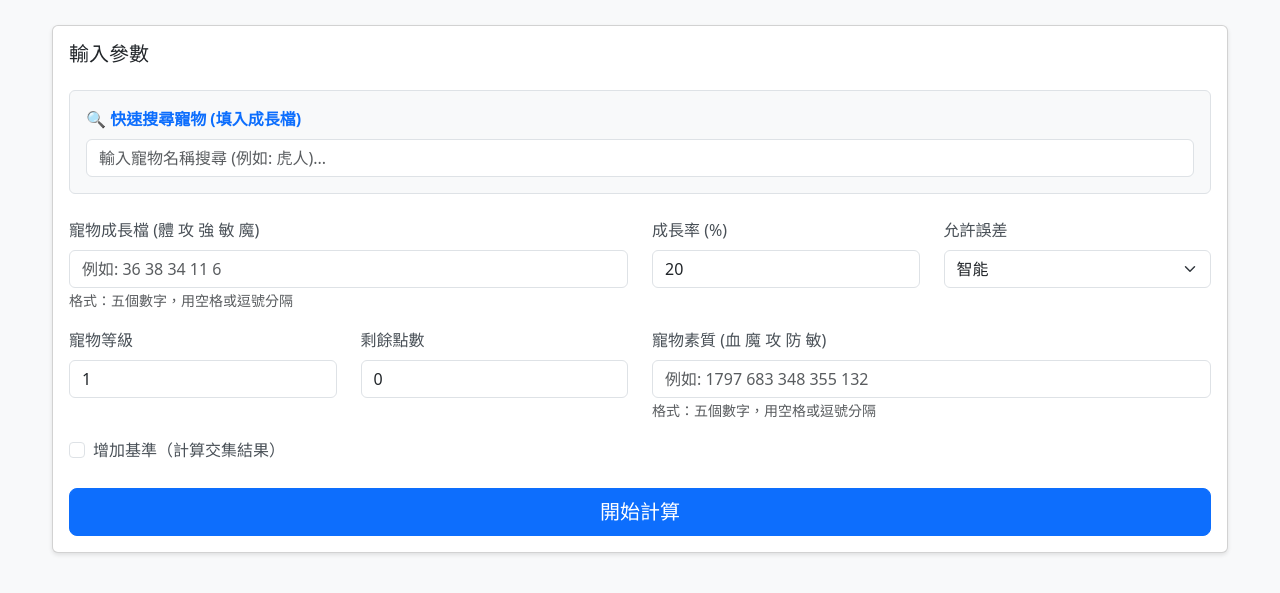
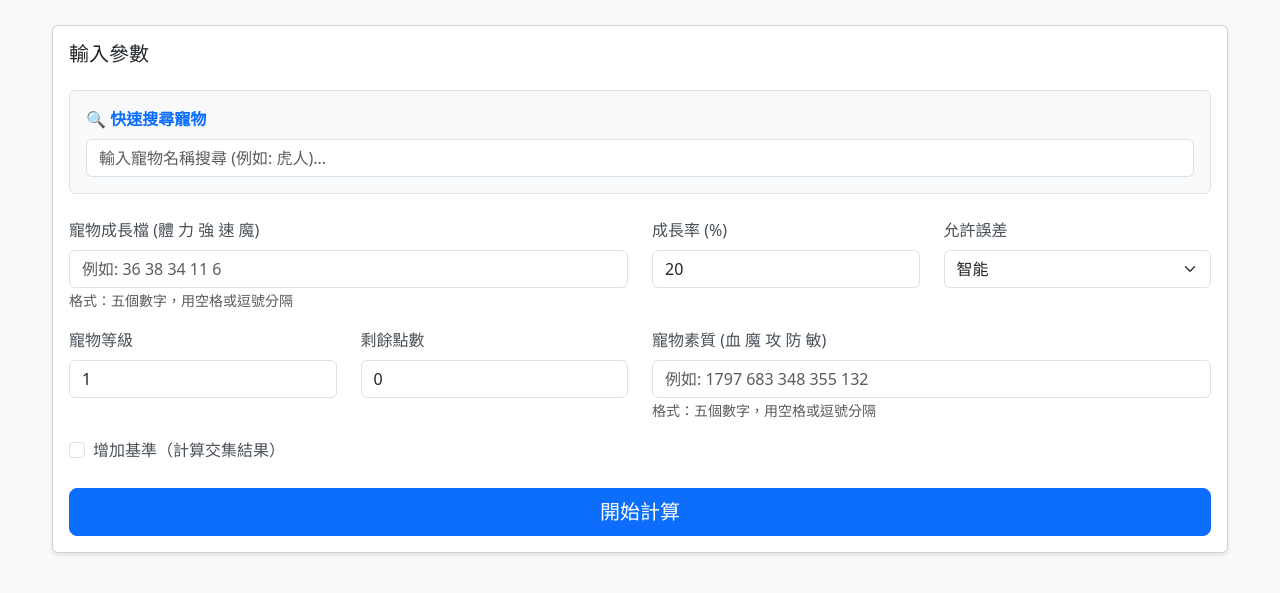
Before and after one commit to PhelimXue/cg-pet-calculator-cloudflare, a website: page public/index.html in a window 1280 px wide. Shown: the part 73-666 px from the top of the page. Drawn offline with nearby package versions, Linux system fonts and the light colour scheme.

Commit message:
修改一些文字

```diff
--- a/public/index.html
+++ b/public/index.html
@@ -125,7 +125,7 @@
 
                 <!-- 寵物搜尋區塊 -->
                 <div class="mb-4 p-3 bg-light rounded border">
-                    <label for="petSearch" class="form-label text-primary fw-bold">🔍 快速搜尋寵物 (填入成長檔)</label>
+                    <label for="petSearch" class="form-label text-primary fw-bold">🔍 快速搜尋寵物</label>
                     <div class="position-relative">
                         <input type="text" class="form-control" id="petSearch" placeholder="輸入寵物名稱搜尋 (例如: 虎人)..." autocomplete="off">
                         <div id="search-results-container" class="list-group"></div>
@@ -136,7 +136,7 @@
                     <!-- 第一行：成長檔(左) | 成長率 | 誤差 -->
                     <div class="row mb-3">
                         <div class="col-md-6">
-                            <label for="baseGrow" class="form-label">寵物成長檔 (體 攻 強 敏 魔)</label>
+                            <label for="baseGrow" class="form-label">寵物成長檔 (體 力 強 速 魔)</label>
                             <input type="text" class="form-control" id="baseGrow" placeholder="例如: 36 38 34 11 6" required>
                             <small class="form-text text-muted">格式：五個數字，用空格或逗號分隔</small>
                         </div>
```
